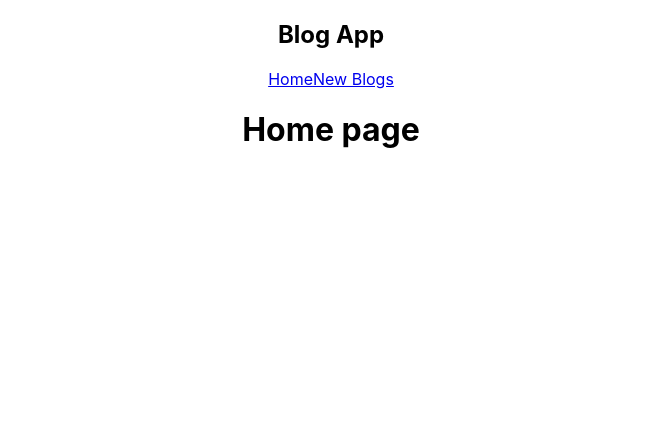
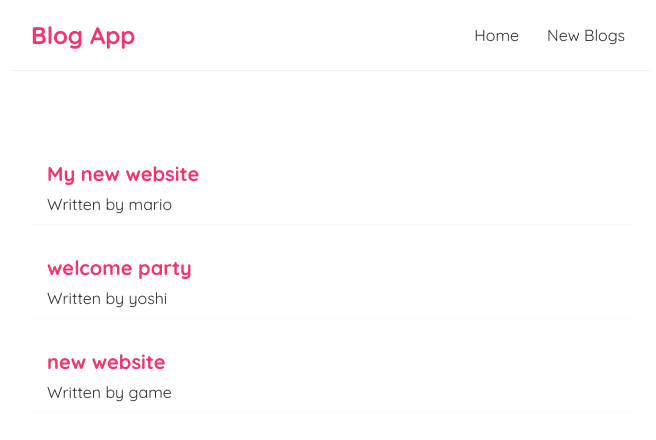
Before and after one commit to Fred-ricky/blog, a React (Create React App) app: page / in a window 1280 px wide. Shown: the top 440 px of the page, without its empty margins (309-965 px from the left). Built offline with nearby package versions, Linux system fonts and the light colour scheme.

Commit message:
ADDED blog list

```diff
--- a/src/App.css
+++ /dev/null
@@ -1,38 +0,0 @@
-.App {
-  text-align: center;
-}
-
-.App-logo {
-  height: 40vmin;
-  pointer-events: none;
-}
-
-@media (prefers-reduced-motion: no-preference) {
-  .App-logo {
-    animation: App-logo-spin infinite 20s linear;
-  }
-}
-
-.App-header {
-  background-color: #282c34;
-  min-height: 100vh;
-  display: flex;
-  flex-direction: column;
-  align-items: center;
-  justify-content: center;
-  font-size: calc(10px + 2vmin);
-  color: white;
-}
-
-.App-link {
-  color: #61dafb;
-}
-
-@keyframes App-logo-spin {
-  from {
-    transform: rotate(0deg);
-  }
-  to {
-    transform: rotate(360deg);
-  }
-}
--- a/src/App.js
+++ b/src/App.js
@@ -1,4 +1,3 @@
-import './App.css';
 import Navbar from './navbar';
 import Home from './home';
 
--- a/src/home.js
+++ b/src/home.js
@@ -1,7 +1,24 @@
+import { useState } from "react";
+
+
 const Home = () => {
+   const [blogs, setBlogs] = useState([
+    {title: 'My new website', body: 'lorem ispum..', author: 'mario', id: 1},
+    {title: 'welcome party', body: 'lorem ispum..', author: 'yoshi', id: 2},
+    {title: 'new website', body: 'lorem ispum..', author: 'game', id: 3}
+   ]);
+
+
     return (
         <div className="home">
-            <h1>Home page</h1>
+            {blogs.map((blog) => (
+                <div className="blog-preview" key={blog.id}>
+                    <h2>{ blog.title }</h2>
+                    <p>Written by { blog.author }</p>
+                </div>
+
+            ))}
+
         </div>
     );
 }
--- a/src/index.css
+++ b/src/index.css
@@ -1,13 +1,53 @@
-body {
+@import url('https://fonts.googleapis.com/css2?family=Quicksand:wght@300;400;500;600;700&display=swap');
+
+
+/* base styles */
+* {
   margin: 0;
-  font-family: -apple-system, BlinkMacSystemFont, 'Segoe UI', 'Roboto', 'Oxygen',
-    'Ubuntu', 'Cantarell', 'Fira Sans', 'Droid Sans', 'Helvetica Neue',
-    sans-serif;
-  -webkit-font-smoothing: antialiased;
-  -moz-osx-font-smoothing: grayscale;
+  font-family: "Quicksand";
+  color: #333;
+}
+.navbar {
+  padding: 20px;
+  display: flex;
+  align-items: center;
+  max-width: 600px;
+  margin: 0 auto;
+  border-bottom: 1px solid #f2f2f2;
+}
+.navbar h1 {
+  color: #f1356d;
+}
+.navbar .links {
+  margin-left: auto;
+}
+.navbar a {
+  margin-left: 16px;
+  text-decoration: none;
+  padding: 6px;
+}
+.navbar a:hover {
+  color: #f1356d;
+}
+.content {
+  max-width: 600px;
+  margin: 40px auto;
+  padding: 20px;
 }
 
-code {
-  font-family: source-code-pro, Menlo, Monaco, Consolas, 'Courier New',
-    monospace;
+.blog-preview {
+  padding: 10px 16px;
+  margin: 20px 0;
+  border-bottom: 1px solid #fafafa;
+
 }
+
+.blog-preview:hover{
+  box-shadow: 1px 3px 5px rgba(0,0,0,0.1);
+}
+
+.blog-preview h2{
+  font-size: 20px;
+  color: #f1356d;
+  margin-bottom: 8px;
+}
--- a/src/index.js
+++ b/src/index.js
@@ -2,6 +2,7 @@
 import ReactDOM from 'react-dom/client';
 import './index.css';
 import App from './App';
+
 
 
 const root = ReactDOM.createRoot(document.getElementById('root'));
```
Also changed, not shown: src/setupTests.js (deleted, +0 -5 lines), src/logo.svg (deleted).
